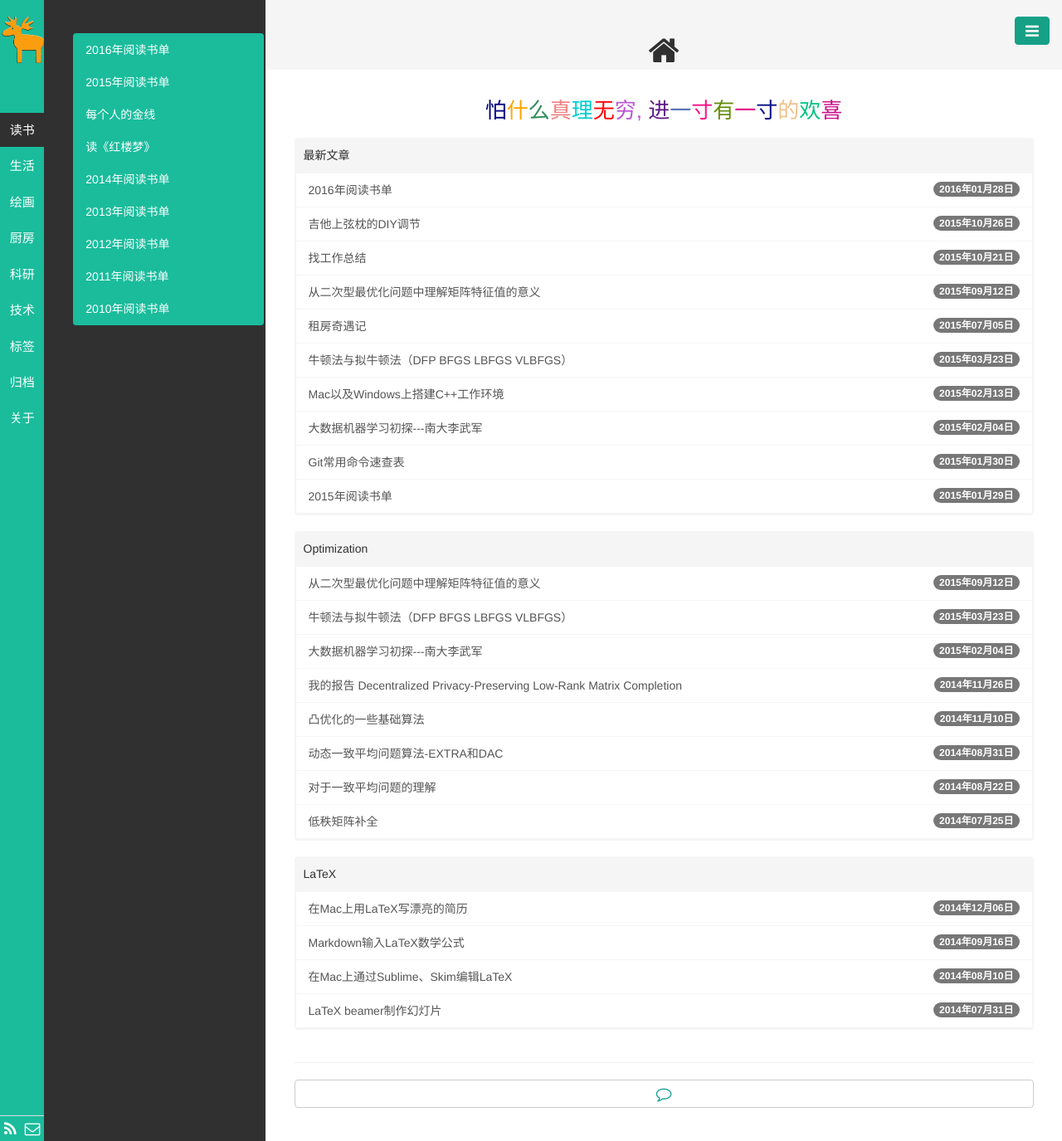
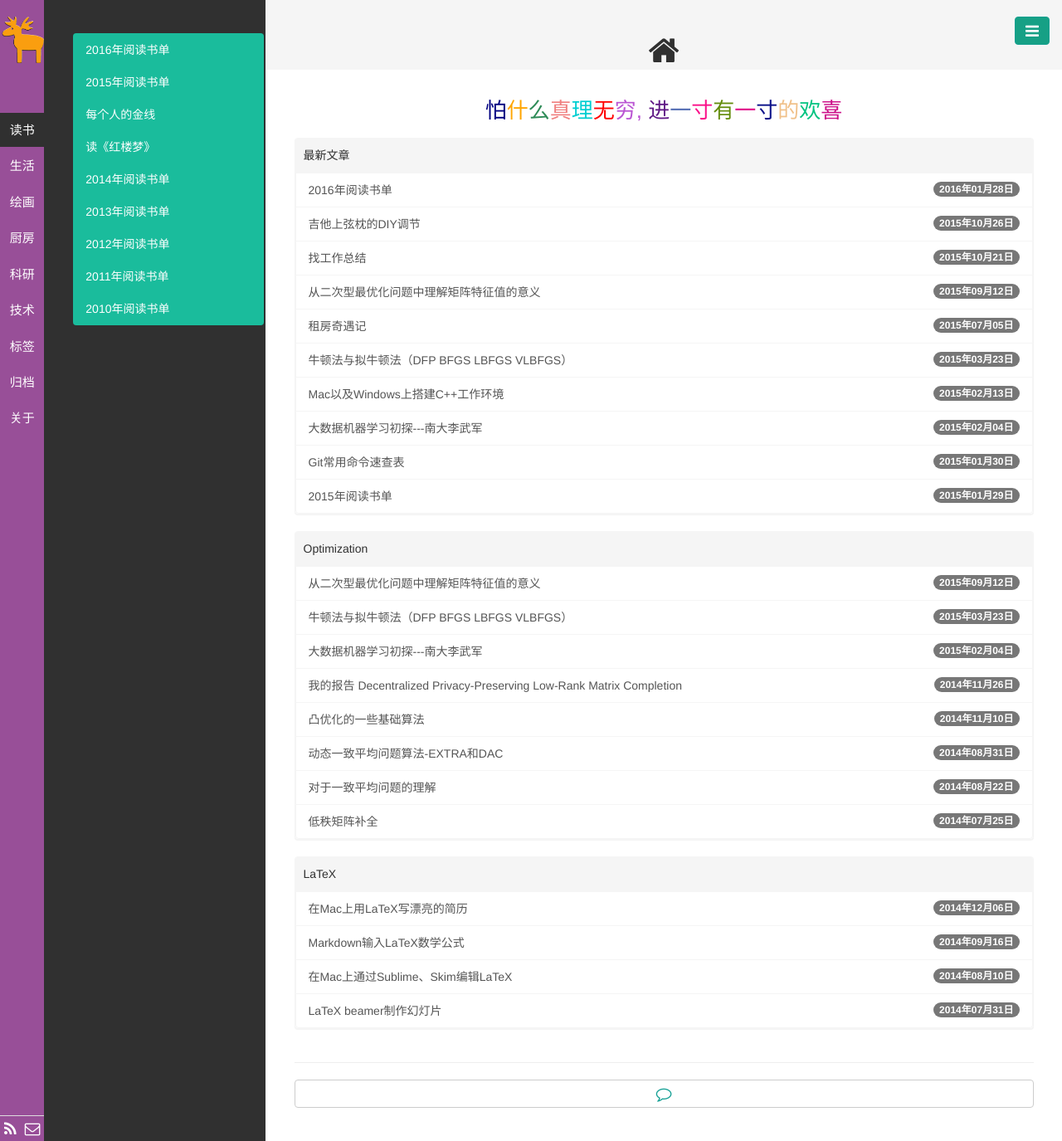
Before and after one commit to tiantian19922015/tiantian.github.io, a Jekyll site: the page built from index.html, in a window 1280 px wide. Shown: the whole page at 83% size. Built offline with Jekyll 4.4.1, drawn with Linux system fonts in a browser that asks for light colours; Markdown is read by kramdown in place of the engine named in the settings; the list of posts is cut into pages by our own code.

Commit message:
Update base.css

```diff
--- a/public/css/base.css
+++ b/public/css/base.css
@@ -19,7 +19,7 @@ body, html {
 /* 左侧导航栏 */
 .aside1 {
   /*background-color: #1f2c39;*/
-  background-color: #1abc9c;
+  background-color: #984F98;
   /*background-image: url(/public/img/bg_grid.jpg);*/
   height: 100%;
   padding-left: 0px;
```
